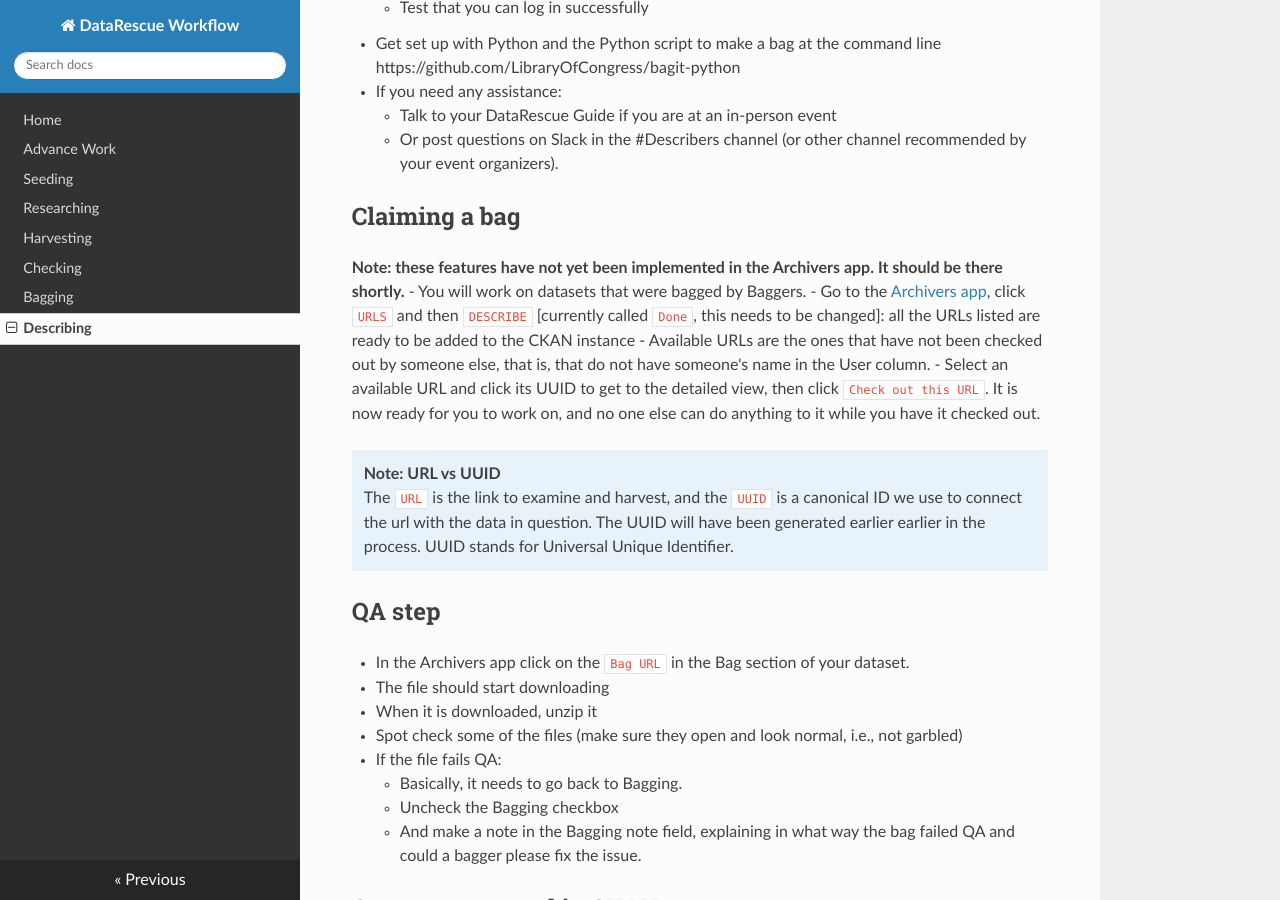
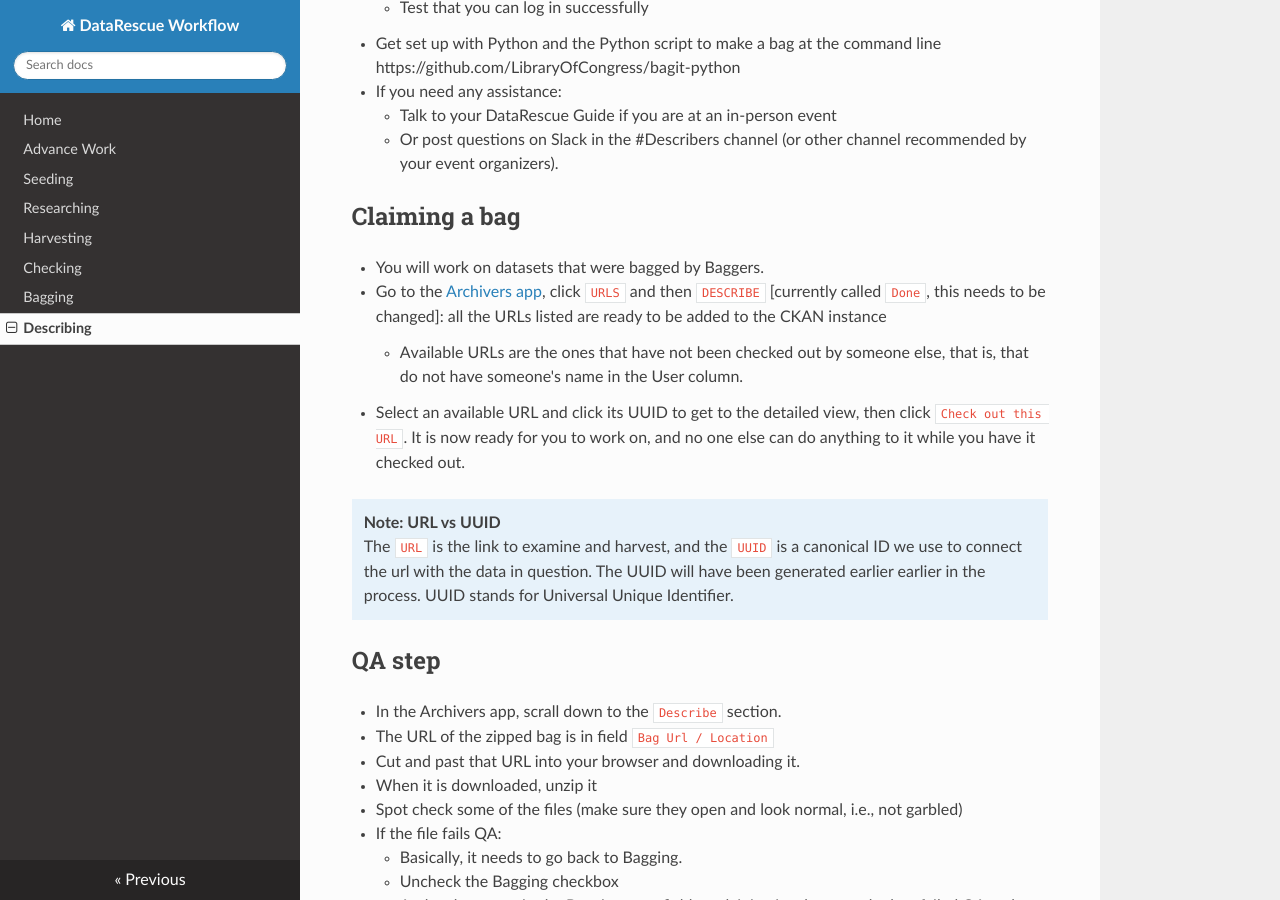
Before and after one commit to datarefuge/workflow, an MkDocs documentation site: the page built from docs/metadata.md, in a window 1280 px wide and 900 px high, scrolled down 839 px. Built offline with MkDocs 1.6.1, drawn with Linux system fonts in a browser that asks for light colours; nearby versions of some CDN libraries; old or Windows-style settings are respelled for this version of MkDocs; some of the changed text lies outside the part shown.

Commit message:
Updates to reflect new Describe step in app (#70)

```diff
--- a/docs/metadata.md
+++ b/docs/metadata.md
@@ -27,7 +27,6 @@ Describers creates a descriptive record in the DataRefuge CKAN repository for ea
 
 ## Claiming a bag
 
-**Note: these features have not yet been implemented in the Archivers app. It should be there shortly.**
 - You will work on datasets that were bagged by Baggers.
 - Go to the [Archivers app](http://www.archivers.space/), click `URLS` and then `DESCRIBE` [currently called `Done`, this needs to be changed]: all the URLs listed are ready to be added to the CKAN instance
     - Available URLs are the ones that have not been checked out by someone else, that is, that do not have someone's name in the User column.
@@ -40,8 +39,9 @@ Describers creates a descriptive record in the DataRefuge CKAN repository for ea
 
 ## QA step
 
-- In the Archivers app click on the `Bag URL` in the Bag section of your dataset.
-- The file should start downloading
+- In the Archivers app, scrall down to the `Describe` section.
+- The URL of the zipped bag is in field `Bag Url / Location`
+- Cut and past that URL into your browser and downloading it.
 - When it is downloaded, unzip it
 - Spot check some of the files (make sure they open and look normal, i.e., not garbled)
 - If the file fails QA:
@@ -95,11 +95,10 @@ These sites are sources of scientific metadata standards to review when choosing
 
 ## Finishing up
 
-**Note: these features have not yet been implemented in the Archivers app. It should be there shortly.**
-
-- In the Archivers app, add URL to the CKAN record in cell "CKAN record URL"
+- In the Archivers app, add URL to the CKAN record in field `CKAN URL`
     - The syntax will be
      `https://www.datarefuge.org//dataset/[datasetNameGeneratedByCkan]`
+- Add any useful notes to document your work.
 - Check the Describe checkbox (on the right-hand side) to mark that step as completed.
 - Click `Save`.
 - Click `Check in URL`, to release it and allow someone else to work on the next step.
```
